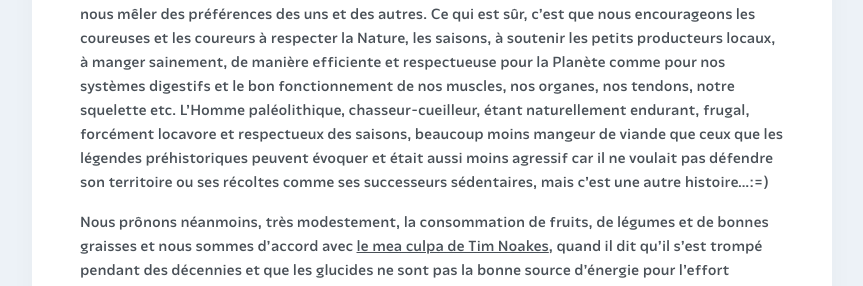
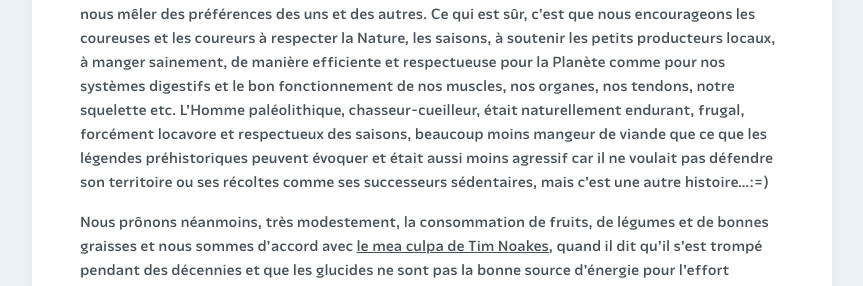
Before and after one commit to courirpaleo/courirpaleo.github.io, a Jekyll site: the page built from _pages/ressources.md, in a window 1280 px wide and 900 px high, scrolled down 3358 px. Shown: the part 305-591 px from the top of the window, without its empty margins (208-1071 px from the left). Built offline with Jekyll 4.4.1, drawn with Linux system fonts in a browser that asks for light colours; some web fonts are replaced; some of the changed text lies outside the part shown.

Commit message:
Update ressources.md

```diff
--- a/_pages/ressources.md
+++ b/_pages/ressources.md
@@ -29,7 +29,7 @@ Quelques astuces pour gagner en souplesse et en résistance&nbsp;:
 
 ## Alimentation
 ![Courir Paleo](/assets/images/CourirPaleo_photo_marque_MQ_1200px.jpg)
-Chacun réagit différemment à la nourriture, chacun mange comme il veut et au club nous ne faisons que partager nos impressions, nos sensations et nos bonnes pratiques sans dogmatisme et sans nous mêler des préférences des uns et des autres. Ce qui est sûr, c'est que nous encourageons les coureuses et les coureurs à respecter la Nature, les saisons, à soutenir les petits producteurs locaux, à manger sainement, de manière efficiente et respectueuse pour la Planète comme pour nos systèmes digestifs et le bon fonctionnement de nos muscles, nos organes, nos tendons, notre squelette etc. L'Homme paléolithique, chasseur-cueilleur, étant naturellement endurant, frugal, forcément locavore et respectueux des saisons, beaucoup moins mangeur de viande que ceux que les légendes préhistoriques peuvent évoquer et était aussi moins agressif car il ne voulait pas défendre son territoire ou ses récoltes comme ses successeurs sédentaires, mais c'est une autre histoire...:=)
+Chacun réagit différemment à la nourriture, chacun mange comme il veut et au club nous ne faisons que partager nos impressions, nos sensations et nos bonnes pratiques sans dogmatisme et sans nous mêler des préférences des uns et des autres. Ce qui est sûr, c'est que nous encourageons les coureuses et les coureurs à respecter la Nature, les saisons, à soutenir les petits producteurs locaux, à manger sainement, de manière efficiente et respectueuse pour la Planète comme pour nos systèmes digestifs et le bon fonctionnement de nos muscles, nos organes, nos tendons, notre squelette etc. L'Homme paléolithique, chasseur-cueilleur, était naturellement endurant, frugal, forcément locavore et respectueux des saisons, beaucoup moins mangeur de viande que ce que les légendes préhistoriques peuvent évoquer et était aussi moins agressif car il ne voulait pas défendre son territoire ou ses récoltes comme ses successeurs sédentaires, mais c'est une autre histoire...:=)
 
 Nous prônons néanmoins, très modestement, la consommation de fruits, de légumes et de bonnes graisses et nous sommes d'accord avec [le mea culpa de Tim Noakes](https://www2.u-trail.com/tim-noakes), quand il dit qu'il s'est trompé pendant des décennies et que les glucides ne sont pas la bonne source d'énergie pour l'effort d'endurance. Un ultra-traileur de Courir&nbsp;Paléo avait l'habitude il y a longtemps de grignoter une barre de céréales toutes les 30&nbsp;minutes. Maintenant, il court 100&nbsp;km sans manger car son métabolisme est bien plus efficient en mangeant de bonnes graisses, notamment végétales comme le beurre de cacao. Ce qui nous importe, c'est que chacun fasse son expérience et s'enrichisse des découvertes et des avancées des autres. Pour la majorité de nos amis et membres, qu'ils soient végétariens, végétaliens, flexitariens ou rien du tout et qu'ils mangent de tout ou pas, ce qui compte c'est de se nourrir en adéquation avec ses valeurs et de la meilleure façon pour son corps, pour autrui (les producteurs) et pour la Nature.
 
```
